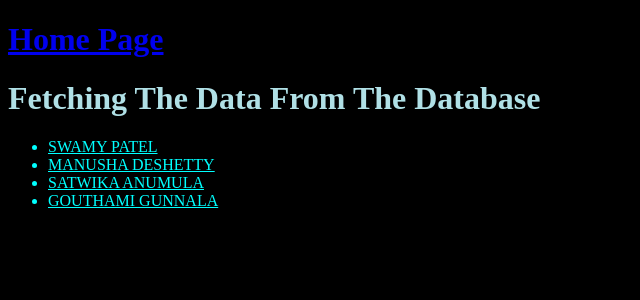
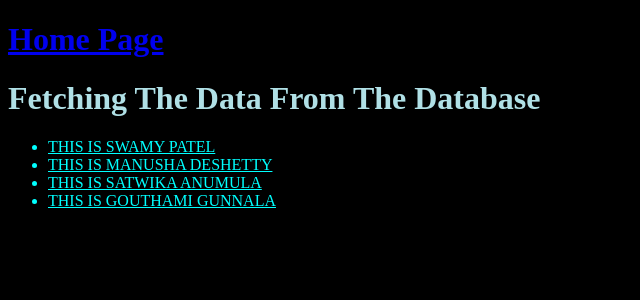
Before and after one commit to swamyDeshetty/pythondjango, a Django app: page /members/members/ in a window 1280 px wide. Shown: the top 300 px of the page, without its empty margins (0-640 px from the left). Run offline with Django 4.2, Linux system fonts and the light colour scheme; data comes from the database, SQL or seed files in the repository.

Commit message:
swamy added the content

```diff
--- a/members/templates/data.html
+++ b/members/templates/data.html
@@ -27,7 +27,7 @@
 
 <ul>
   {% for x in mymembers %}
-   <li onclick="window.location = 'details/{{ x.id }}'">{{ x.firstname }} {{ x.lastname }}</li>
+   <li onclick="window.location = 'details/{{ x.id }}'"> THIS IS {{ x.firstname }} {{ x.lastname }}</li>
   {% endfor %}
 </ul>
 
```
